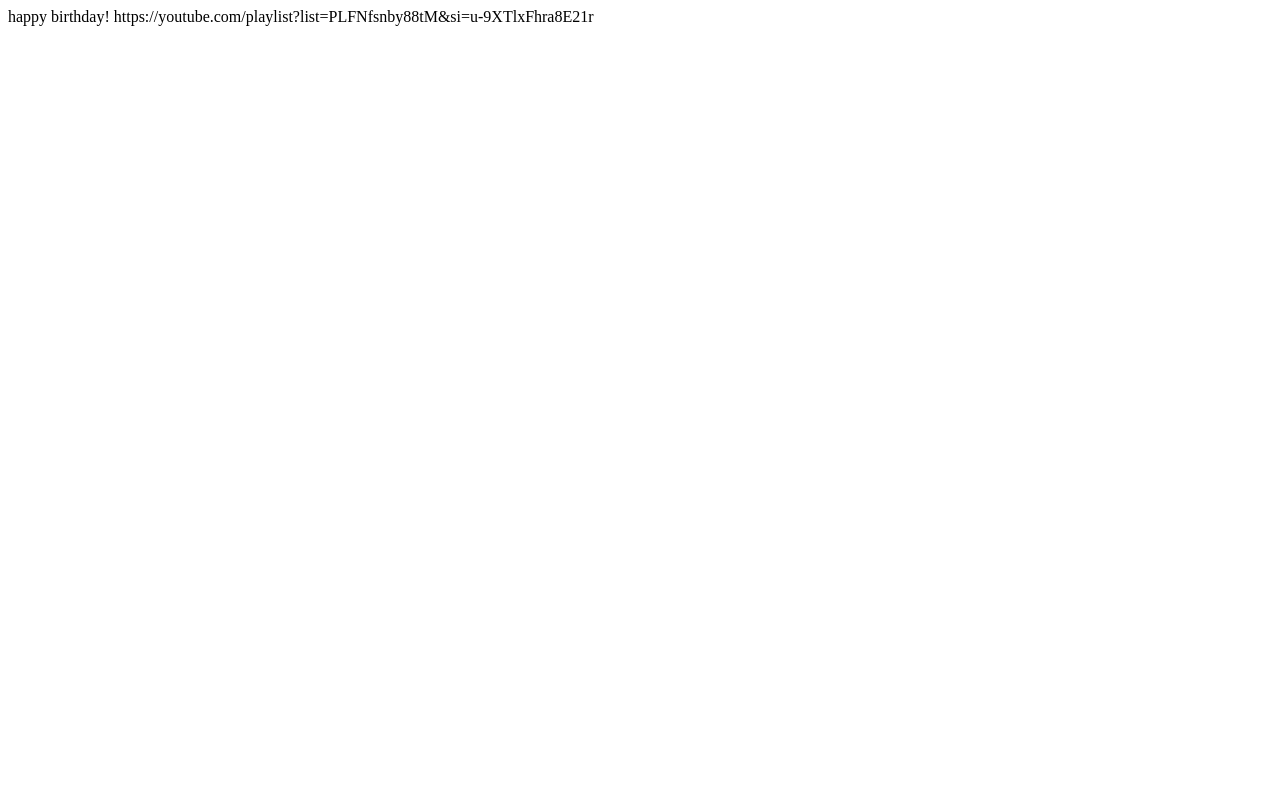
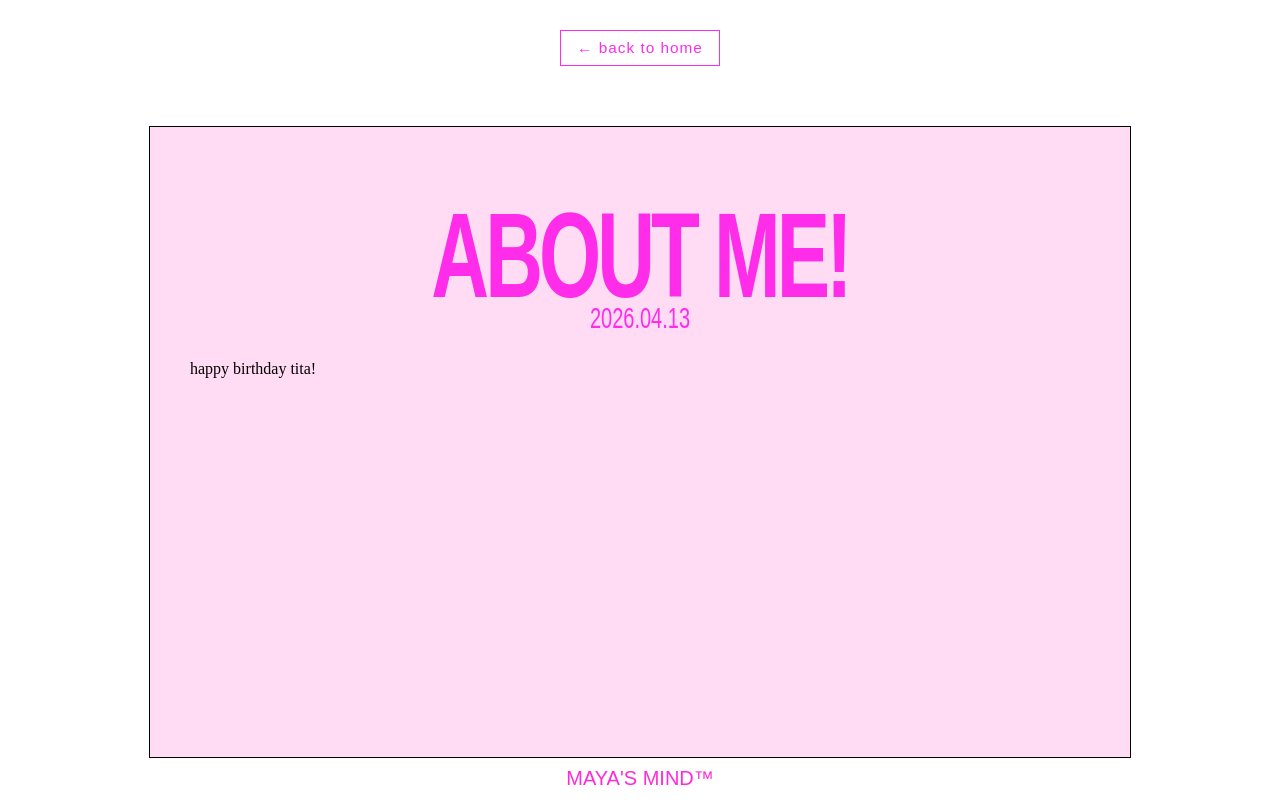
Before and after one commit to howdoyouevenspeak-debug/mayasmind, a plain HTML site: page HAPPYBIRTHDAY.html in a window 1280 px wide. Drawn offline with Linux system fonts and the light colour scheme; a web font is replaced by a local one.

Commit message:
Update HAPPYBIRTHDAY.html

```diff
--- a/HAPPYBIRTHDAY.html
+++ b/HAPPYBIRTHDAY.html
@@ -1,2 +1,34 @@
-happy birthday!
-https://youtube.com/playlist?list=PLFNfsnby88tM&si=u-9XTlxFhra8E21r
+<!DOCTYPE html>
+<html lang="en">
+<head>
+    <meta charset="UTF-8">
+    <link rel="preconnect" href="https://fonts.googleapis.com">
+<link rel="preconnect" href="https://fonts.gstatic.com" crossorigin>
+<link href="https://fonts.googleapis.com/css2?family=Archivo+Black&family=Monsieur+La+Doulaise&display=swap" rel="stylesheet">
+    <meta name="viewport" content="width=device-width, initial-scale=1.0">
+    <link rel="stylesheet" href="styles.css">
+    <title>postX</title>
+</head>
+<body>
+    <a href="../index.html" class="back-home">← back to home</a>
+<div class="page-wrapper">
+  <article class="osaka-post-container">
+
+    <header class="header-group">
+      <div class="title-wrapper">
+        <h1 class="main-title">ABOUT ME!</h1>
+      </div><br>
+      <p class="date-stamp">2026.04.13</p>
+    </header>
+
+    <div class="content-body">
+    happy birthday tita!
+      </p>
+
+</div>
+
+  </article>
+</div>
+<span class="footer">MAYA'S MIND™</span>
+</body>
+</html>
```
